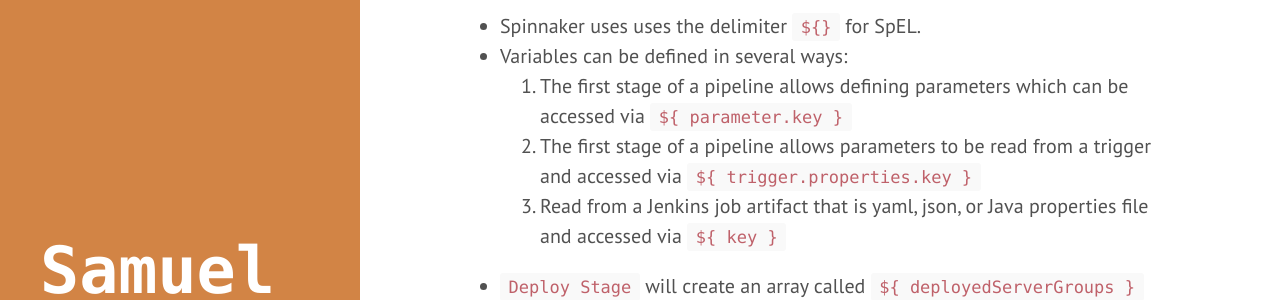
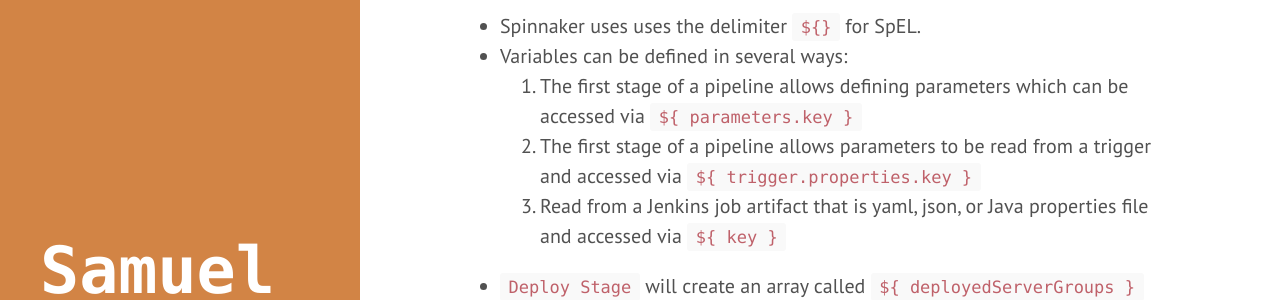
Before and after one commit to riltsken/riltsken.github.io, a Jekyll site: the page built from _posts/2016-02-08-spinnaker-deployment-pipelines.markdown, in a window 1280 px wide and 900 px high, scrolled down 545 px. Shown: the part 153-453 px from the top of the window. Built offline with Jekyll 4.4.1, drawn with Linux system fonts in a browser that asks for light colours; nearby versions of some CDN libraries; Markdown is read by kramdown in place of the engine named in the settings; comment, search, counter and statistics services are not loaded.

Commit message:
Fix documentation relating to spinnaker pipeline parameters

```diff
--- a/_posts/2016-02-08-spinnaker-deployment-pipelines.markdown
+++ b/_posts/2016-02-08-spinnaker-deployment-pipelines.markdown
@@ -25,7 +25,7 @@
 
  * Spinnaker uses uses the delimiter `${}` for SpEL.
  * Variables can be defined in several ways:
-   1. The first stage of a pipeline allows defining parameters which can be accessed via `${ parameter.key }`
+   1. The first stage of a pipeline allows defining parameters which can be accessed via `${ parameters.key }`
    2. The first stage of a pipeline allows parameters to be read from a trigger and accessed via `${ trigger.properties.key }`
    3. Read from a Jenkins job artifact that is yaml, json, or Java properties file and accessed via `${ key }`
  * `Deploy Stage` will create an array called `${ deployedServerGroups }` which gives enough information to access the deployed cluster.
```
